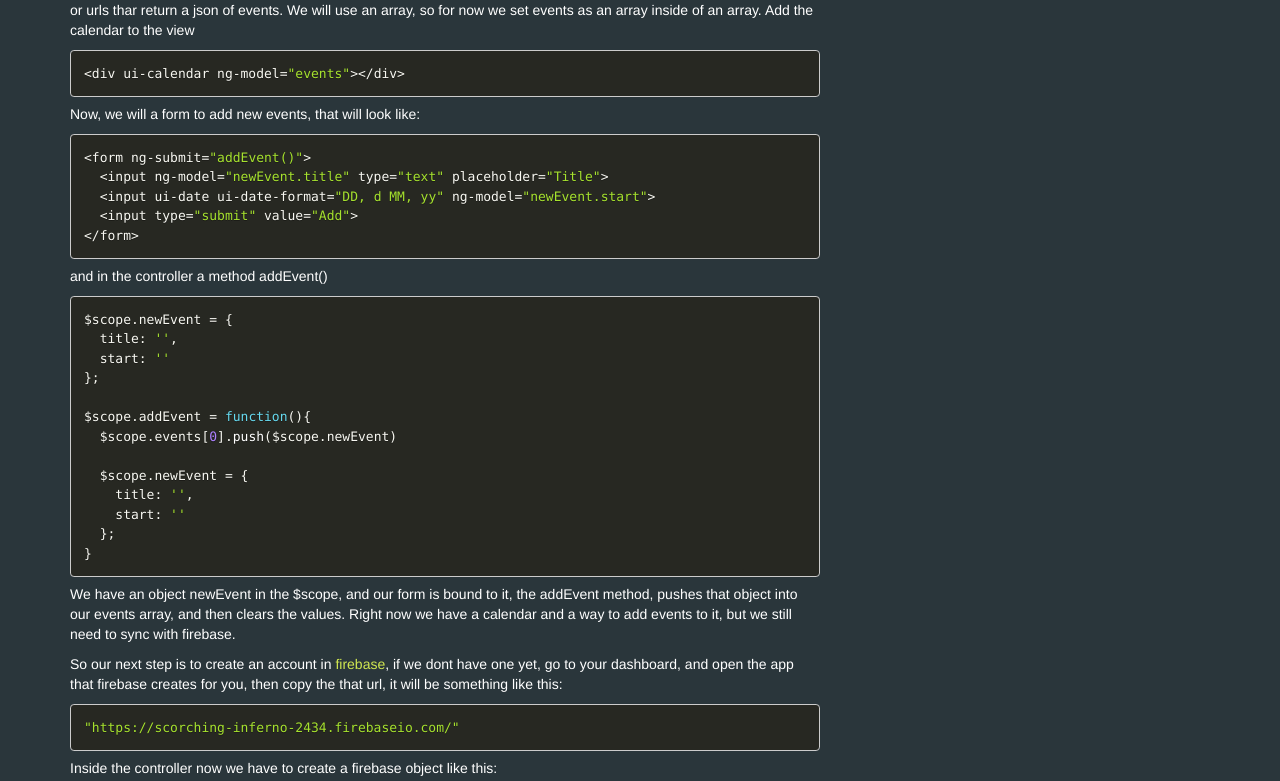
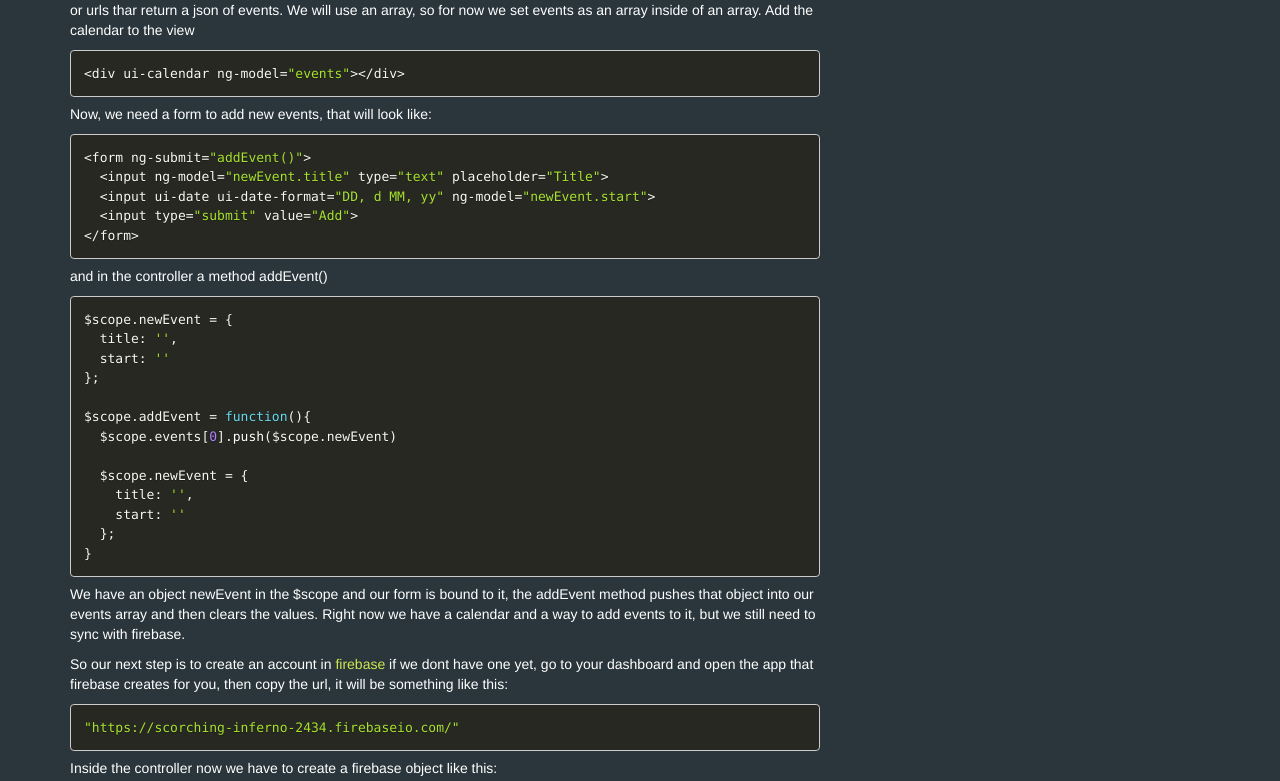
Before and after one commit to konzz/konzz.github.io, a Jekyll site: the page built from _posts/2014-09-15-angular-firebase-calendar.markdown, in a window 1280 px wide. Shown: the part 800-1581 px from the top of the page. Built offline with Jekyll 4.4.1, drawn with Linux system fonts in a browser that asks for light colours; Markdown is read by kramdown in place of the engine named in the settings.

Commit message:
fixed typos and removed to many commas

````diff
--- a/_posts/2014-09-15-angular-firebase-calendar.markdown
+++ b/_posts/2014-09-15-angular-firebase-calendar.markdown
@@ -42,7 +42,7 @@ angular-ui-calendar expects the events to be an array "event sources", and those
 <div ui-calendar ng-model="events"></div>
 ```
 
-Now, we will a form to add new events, that will look like:
+Now, we need a form to add new events, that will look like:
 
 ```javascript
 <form ng-submit="addEvent()">
@@ -69,9 +69,9 @@ $scope.addEvent = function(){
 }
 ```
 
-We have an object newEvent in the $scope, and our form is bound to it, the addEvent method, pushes that object into our events array, and then clears the values. Right now we have a calendar and a way to add events to it, but we still need to sync with firebase.
+We have an object newEvent in the $scope and our form is bound to it, the addEvent method pushes that object into our events array and then clears the values. Right now we have a calendar and a way to add events to it, but we still need to sync with firebase.
 
-So our next step is to create an account in [firebase][firebase_signup], if we dont have one yet, go to your dashboard, and open the app that firebase creates for you, then copy the that url, it will be something like this:
+So our next step is to create an account in [firebase][firebase_signup] if we dont have one yet, go to your dashboard and open the app that firebase creates for you, then copy the url, it will be something like this:
 
 ```javascript
 "https://scorching-inferno-2434.firebaseio.com/"
````
